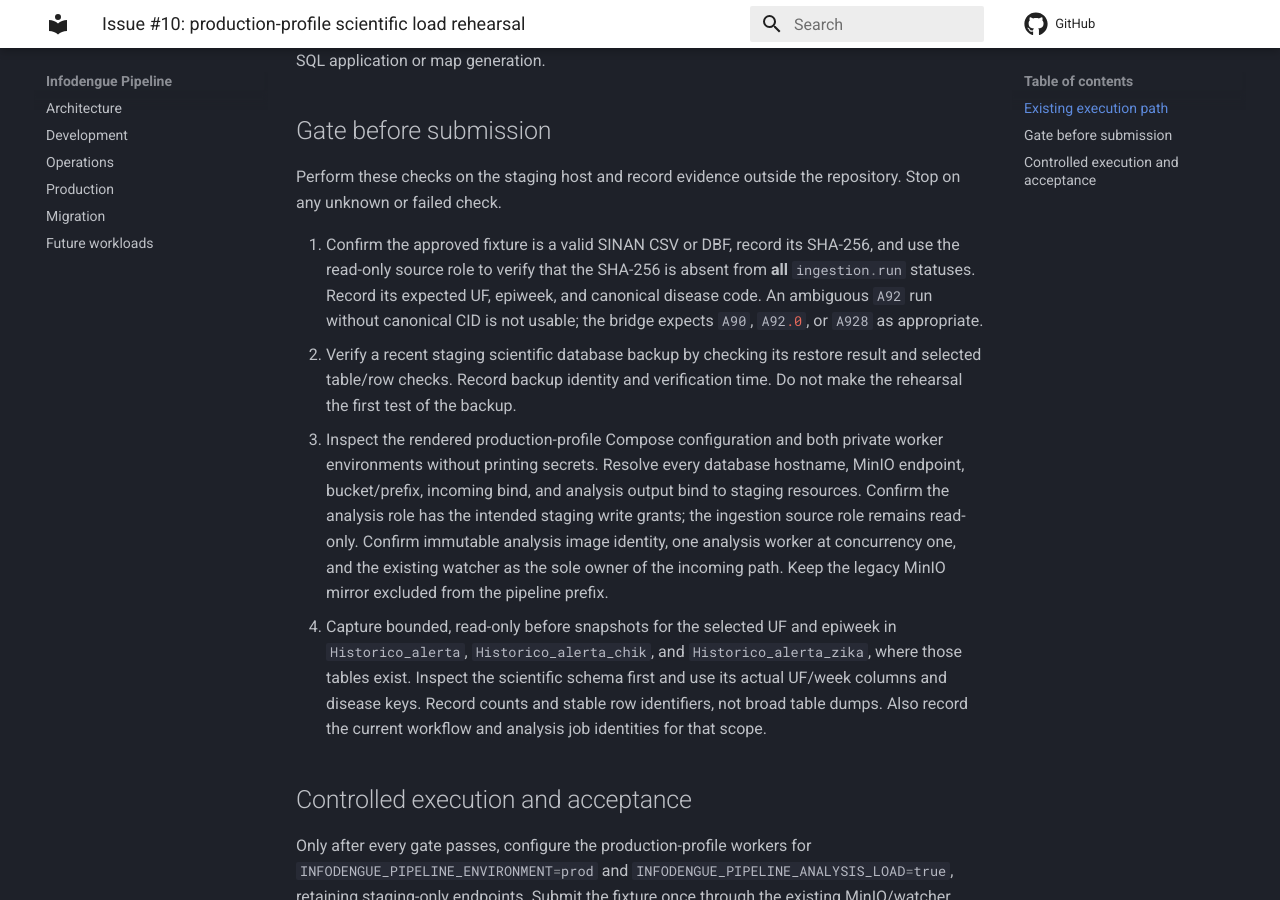
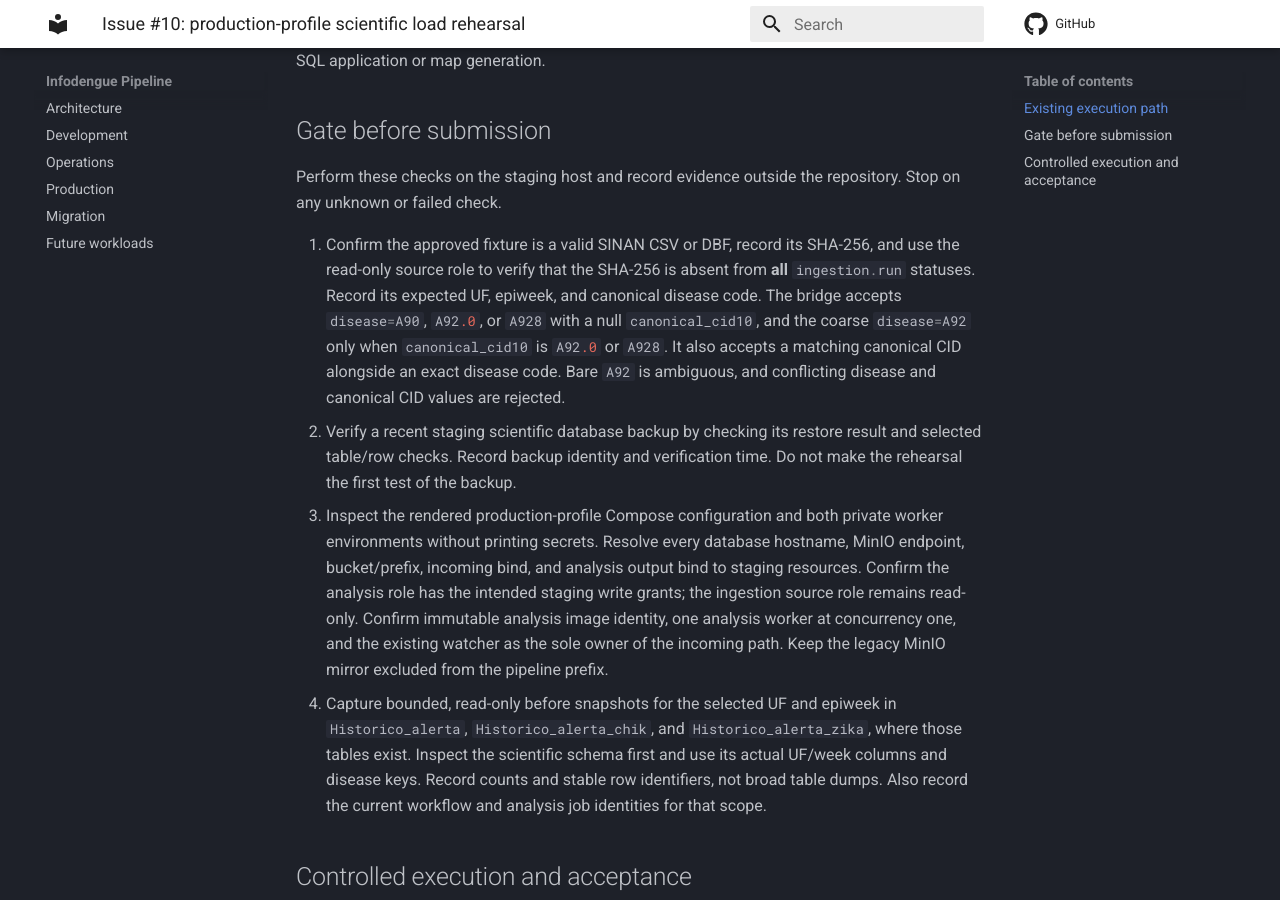
Before and after one commit to esloch/infodengue-pipeline, an MkDocs documentation site: the page built from docs/issue10-production-profile-load-rehearsal.md, in a window 1280 px wide and 900 px high, scrolled down 546 px. Built offline with MkDocs 1.6.1 and Material for MkDocs 9.7.7, drawn with Linux system fonts in a browser that asks for light colours; comment, search, counter and statistics services are not loaded.

Commit message:
fix: accept canonical CID-10 in completed run disease

```diff
--- a/docs/issue10-production-profile-load-rehearsal.md
+++ b/docs/issue10-production-profile-load-rehearsal.md
@@ -26,8 +26,11 @@ repository. Stop on any unknown or failed check.
 1. Confirm the approved fixture is a valid SINAN CSV or DBF, record its SHA-256,
    and use the read-only source role to verify that the SHA-256 is absent from
    **all** `ingestion.run` statuses. Record its expected UF, epiweek, and
-   canonical disease code. An ambiguous `A92` run without canonical CID is not
-   usable; the bridge expects `A90`, `A92.0`, or `A928` as appropriate.
+   canonical disease code. The bridge accepts `disease=A90`, `A92.0`, or
+   `A928` with a null `canonical_cid10`, and the coarse `disease=A92` only
+   when `canonical_cid10` is `A92.0` or `A928`. It also accepts a matching
+   canonical CID alongside an exact disease code. Bare `A92` is ambiguous,
+   and conflicting disease and canonical CID values are rejected.
 2. Verify a recent staging scientific database backup by checking its restore
    result and selected table/row checks. Record backup identity and verification
    time. Do not make the rehearsal the first test of the backup.
```
Also changed, not shown: 2 other files.
